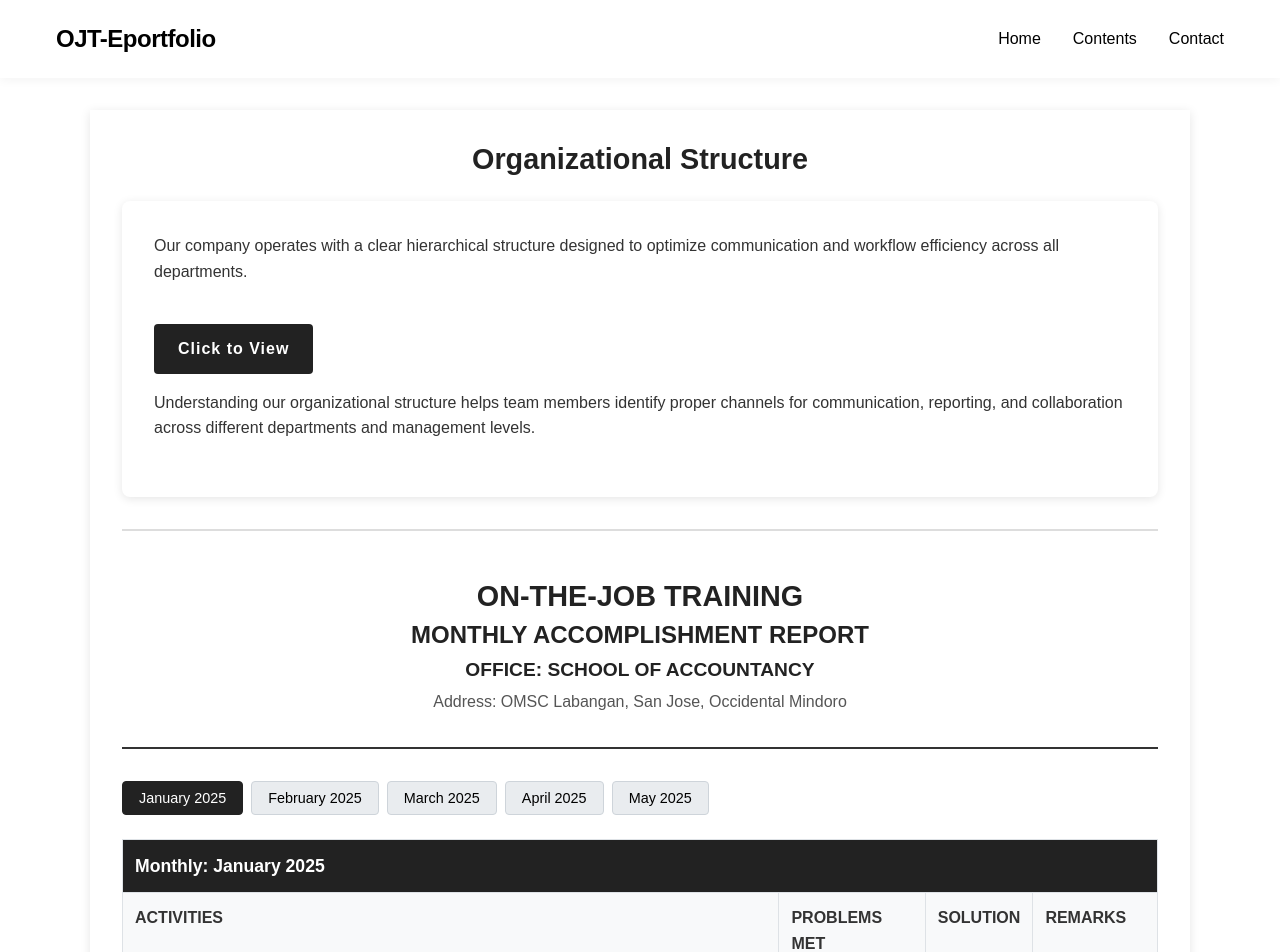
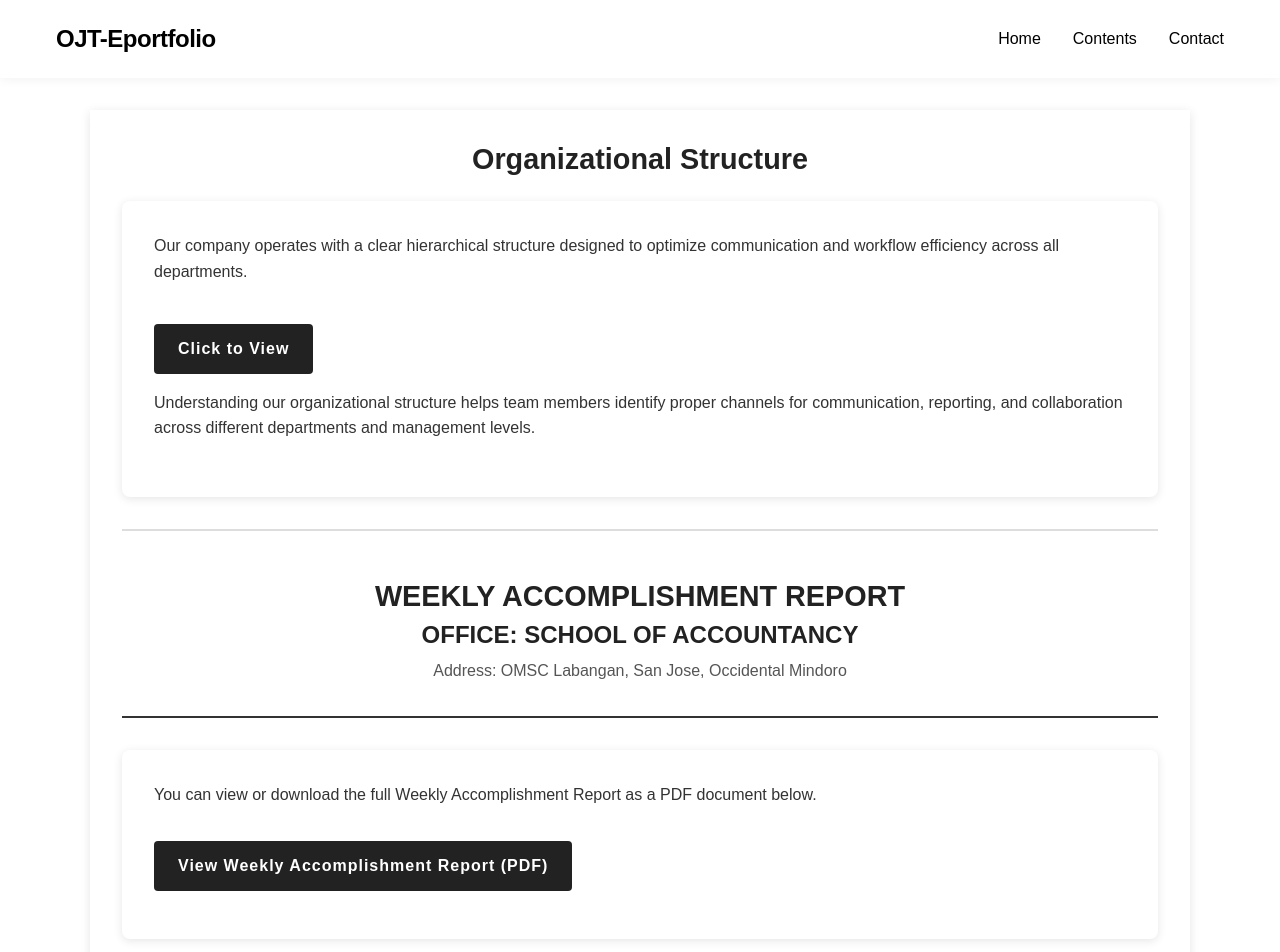
Before and after one commit to zettuzz/portfolio, a React (Vite) app: page /ojt-dashboard in a window 1280 px wide. Shown: the top 952 px of the page. Built offline with nearby package versions, Linux system fonts and the light colour scheme.

Commit message:
pdf n clearance

```diff
--- a/src/pages/certification.jsx
+++ b/src/pages/certification.jsx
@@ -16,6 +16,7 @@ const Certification = () => {
     { id: 3, image: "/assets/cert/3.jfif" },
     { id: 4, image: "/assets/cert/4.jfif" },
     { id: 5, image: "/assets/cert/5.jfif" },
+    {id: 6, image: "/assets/cert/clearance.jfif"}
   ]
 
   const filteredPhotos = filter === "all" ? trainingPhotos : trainingPhotos.filter((photo) => photo.category === filter)
--- a/src/pages/ojt-dashboard.jsx
+++ b/src/pages/ojt-dashboard.jsx
@@ -429,6 +429,29 @@ export default function OJTDashboard() {
         )}
       </section>
 
+      {/* Weekly Accomplishment Report PDF Section */}
+      <section className="weekly-report-section">
+        <div className="report-header">
+          <h1>WEEKLY ACCOMPLISHMENT REPORT</h1>
+          <h2>OFFICE: SCHOOL OF ACCOUNTANCY</h2>
+          <p>Address: OMSC Labangan, San Jose, Occidental Mindoro</p>
+        </div>
+        <div className="content-section">
+          <p>
+            You can view or download the full Weekly Accomplishment Report as a PDF document below.
+          </p>
+          <a
+            href="/public/Accomplished%20report%20ramos.pdf"
+            target="_blank"
+            rel="noopener noreferrer"
+            className="clickable-text"
+            style={{ display: 'inline-block', marginTop: '10px' }}
+          >
+            View Weekly Accomplishment Report (PDF)
+          </a>
+        </div>
+      </section>
+
       {/* OJT Report Section */}
       <section className="ojt-report-section">
         <div className="report-header">
```
Also changed, not shown: public/assets/cert/clearance.jfif (added), 1 other file (tests, documents, lock files or other folders).
